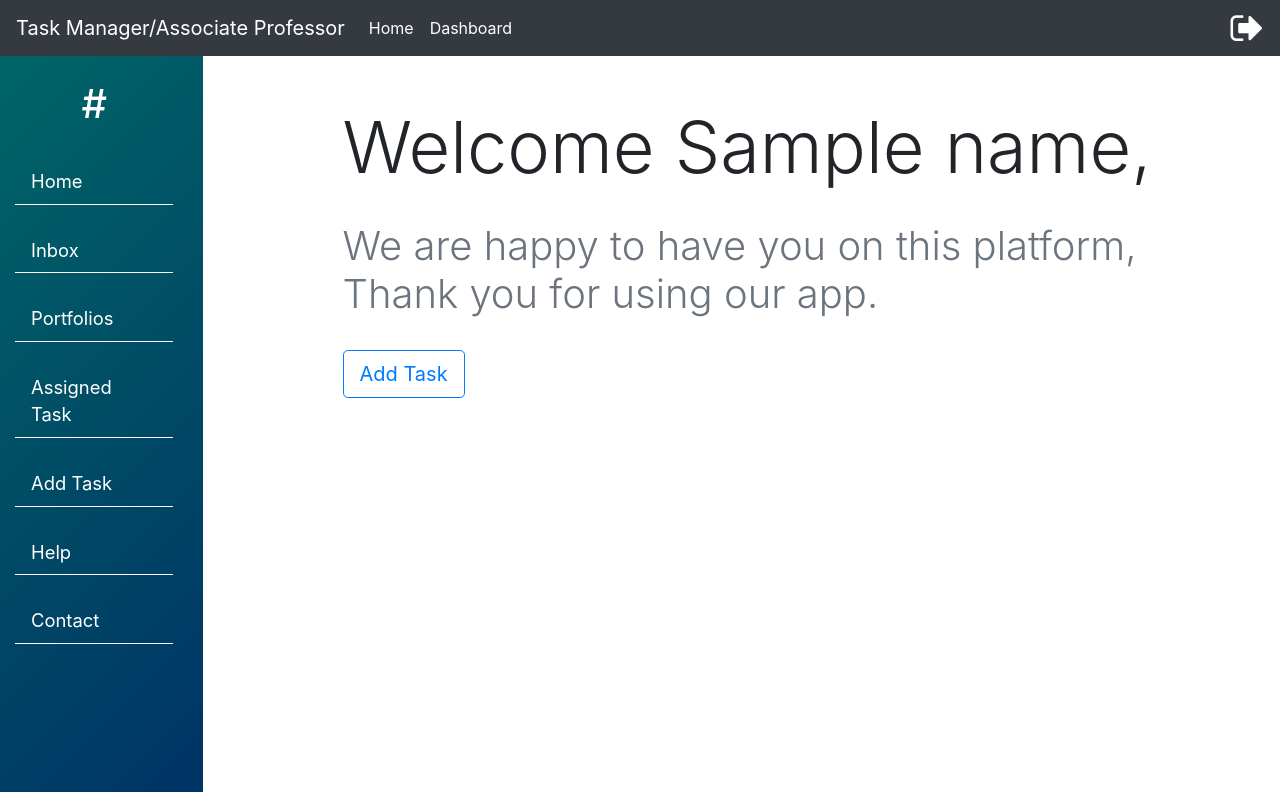
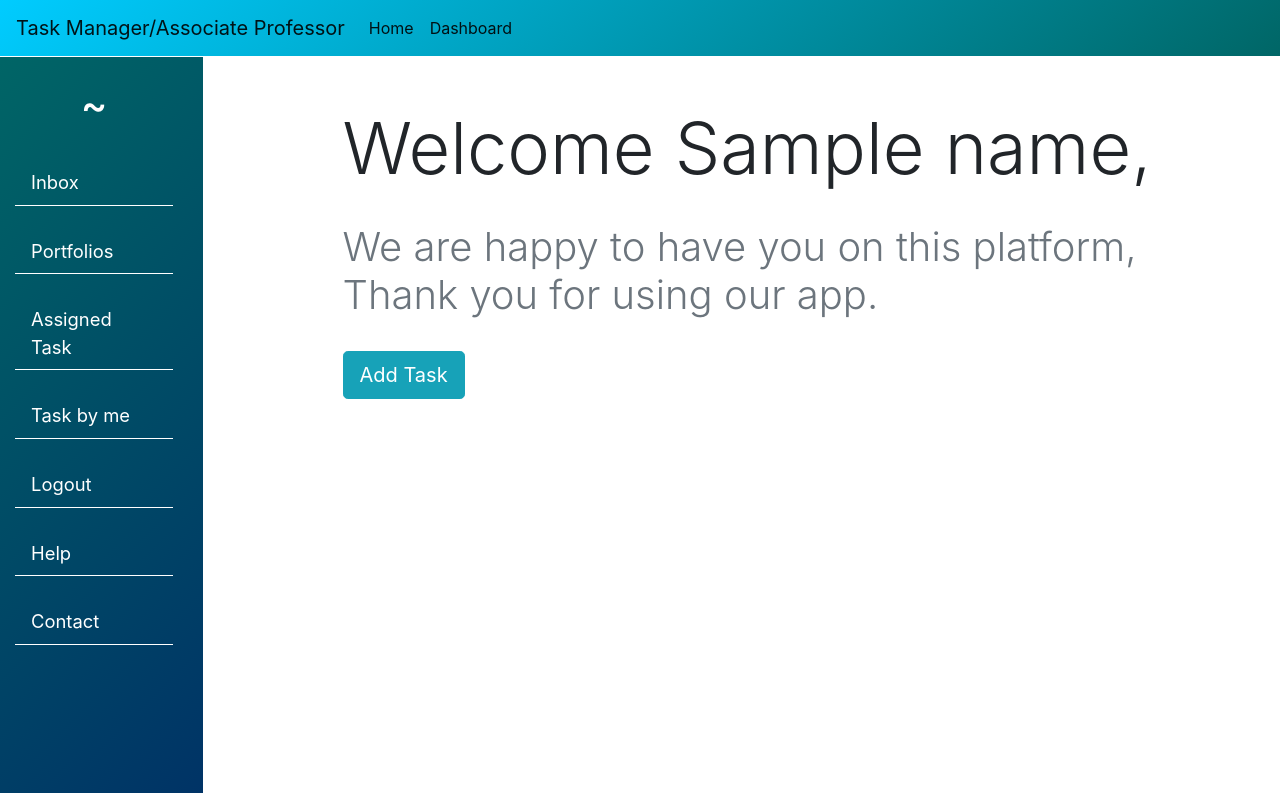
Before and after one commit to Manikanta05/taskmanager, a Flask app: template Templates/prof.html in a window 1280 px wide. Run offline with Flask 2, Linux system fonts and the light colour scheme; the template is opened without the code that fills it: most values are stand-ins (such as "Sample title", 1, 10 or a date in 2020); some libraries are stand-ins or nearby versions.

Commit message:
Updated Page

```diff
--- a/Templates/prof.html
+++ b/Templates/prof.html
@@ -1,17 +1,18 @@
-
-
 <!DOCTYPE html>
 <html lang="en">
 <head>
     <meta charset="UTF-8">
     <meta http-equiv="X-UA-Compatible" content="IE=edge">
     <meta name="viewport" content="width=device-width, initial-scale=1.0">
-    <title>Prinicpal Portal</title>
+    <title>Associate Professor Portal</title>
     <link rel="stylesheet" href="https://maxcdn.bootstrapcdn.com/bootstrap/4.0.0/css/bootstrap.min.css" integrity="sha384-Gn5384xqQ1aoWXA+058RXPxPg6fy4IWvTNh0E263XmFcJlSAwiGgFAW/dAiS6JXm" crossorigin="anonymous">
-    <link rel="stylesheet" href="https://cdnjs.cloudflare.com/ajax/libs/font-awesome/4.7.0/css/font-awesome.min.css">
     <style>
         body{
             overflow-x: hidden;
+        }
+        .navbg{
+            background: linear-gradient(-40deg,#006666,#00ccff);
+            border-bottom: 1px solid white;
         }
         .sidebar{
             background: linear-gradient(135deg,#006666,#003366);
@@ -39,7 +40,7 @@
 </head>
 <body>
     <!-- Navbar -->
-    <nav class="navbar navbar-expand-lg navbar-dark bg-dark">
+    <nav class="navbar navbar-expand-lg navbar-light navbg">
         <a class="navbar-brand" href="#">Task Manager/Associate Professor</a>
         <button class="navbar-toggler" type="button" data-toggle="collapse" data-target="#navbarNav" aria-controls="navbarNav" aria-expanded="false" aria-label="Toggle navigation">
           <span class="navbar-toggler-icon"></span>
@@ -54,18 +55,17 @@
             </li>
           </ul>
         </div>
-        <a href="index.html"><i class="fa fa-sign-out" style="font-size:36px;color:white"></i></a>
     </nav>
 
     <div class="row">
         <div class="col col-lg-2 col-md-2 col-sm-4 sidebar">
-            <h1 class="text-center mt-4">#</h1> <br>
+            <h1 class="text-center mt-4">~</h1> <br>
             <div class="col sidebarA">
-                <a href="./princi.html" class="nav-link">Home</a><br>
                 <a href="#" class="nav-link">Inbox</a><br>
                 <a href="#" class="nav-link">Portfolios</a><br>
-                <a href="#" class="nav-link">Assigned Task</a><br>
-                <a href="#" class="nav-link" data-toggle="modal" data-target="#exampleModal">Add Task</a><br>
+                <a href="/assignedTask" class="nav-link">Assigned Task</a><br>
+                <a href="/taskByme" class="nav-link">Task by me</a><br>
+                <a href="/" class="nav-link">Logout</a><br>
                 <a href="#" class="nav-link">Help</a><br>
                 <a href="#" class="nav-link">Contact</a><br>
             </div>
@@ -74,7 +74,7 @@
             <div class="col">
                 <h1 class="display-3 mt-5">Welcome {{ name }},</h1><br>
                 <h2 class="text-muted mutedTxt">We are happy to have you on this platform, <br> Thank you for using our app.</h2><br>
-                <button type="button" class="btn btn-outline-primary btn-lg" data-toggle="modal" data-target="#exampleModal">Add Task </button><br><br>
+                <button type="button" class="btn btn-info btn-lg" data-toggle="modal" data-target="#exampleModal">Add Task </button><br><br>
             </div>
         </div>
     </div>
@@ -97,12 +97,22 @@
                     <label for="designation">Designation</label>
                     <select class="custom-select" name="designation">
                         <option selected>Choose..</option><hr>
-                        <option value="staffs">Staffs</option>
+                        <option value="Asst. Prof.">Staffs</option>
                     </select>
                 </div>
                 <div class="col col-lg-6">
                     <label for="assignees">Assignees</label>
                     <input class="form-control" type="text" name="Assignees" placeholder="Search here..."><br>
+                </div>
+            </div>
+            <div class="row">
+                <div class="col col-lg-6">
+                    <label for="designation">Assigned By</label>
+                    <input class="form-control" name="assignedby" value={{ name }}>
+                </div>
+                <div class="col col-lg-6">
+                    <label for="assignees">Role</label>
+                    <input class="form-control" name="role" value={{ role }}><br>
                 </div>
             </div>
             <div class="row">
```
